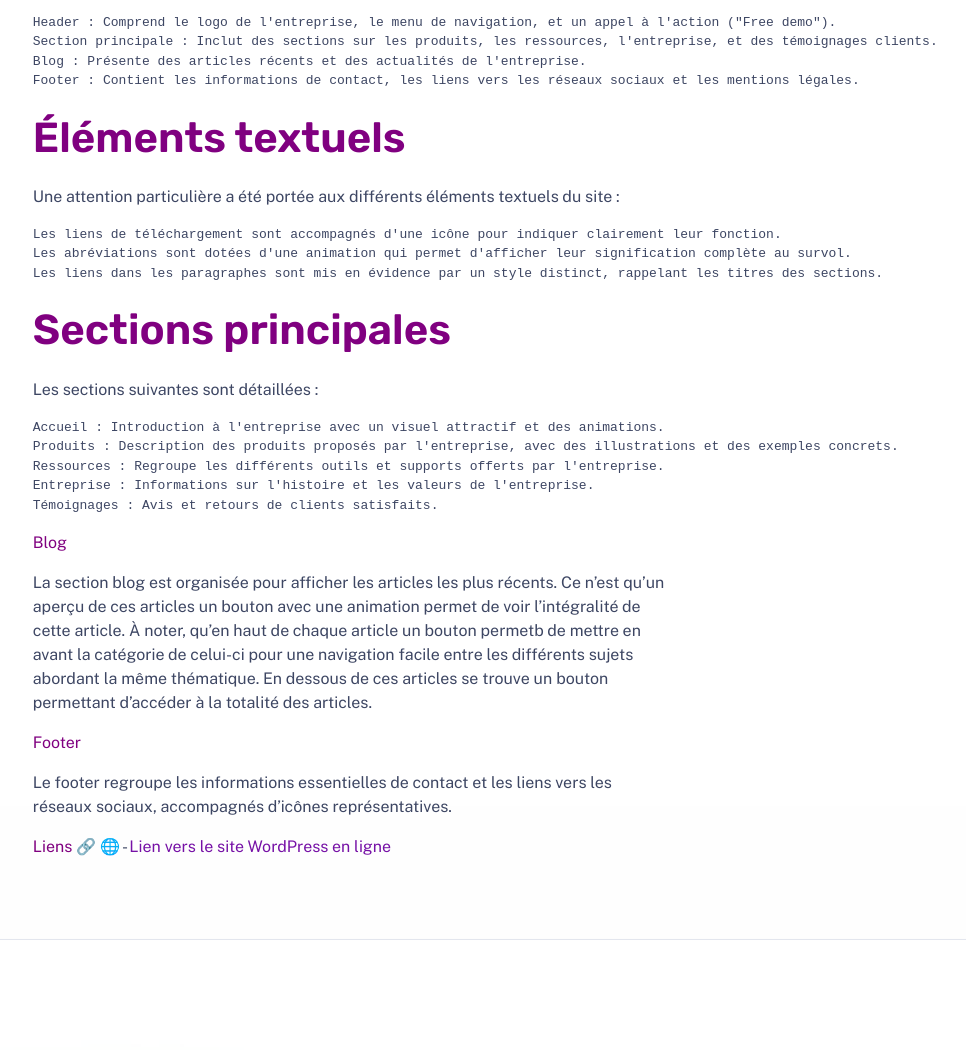
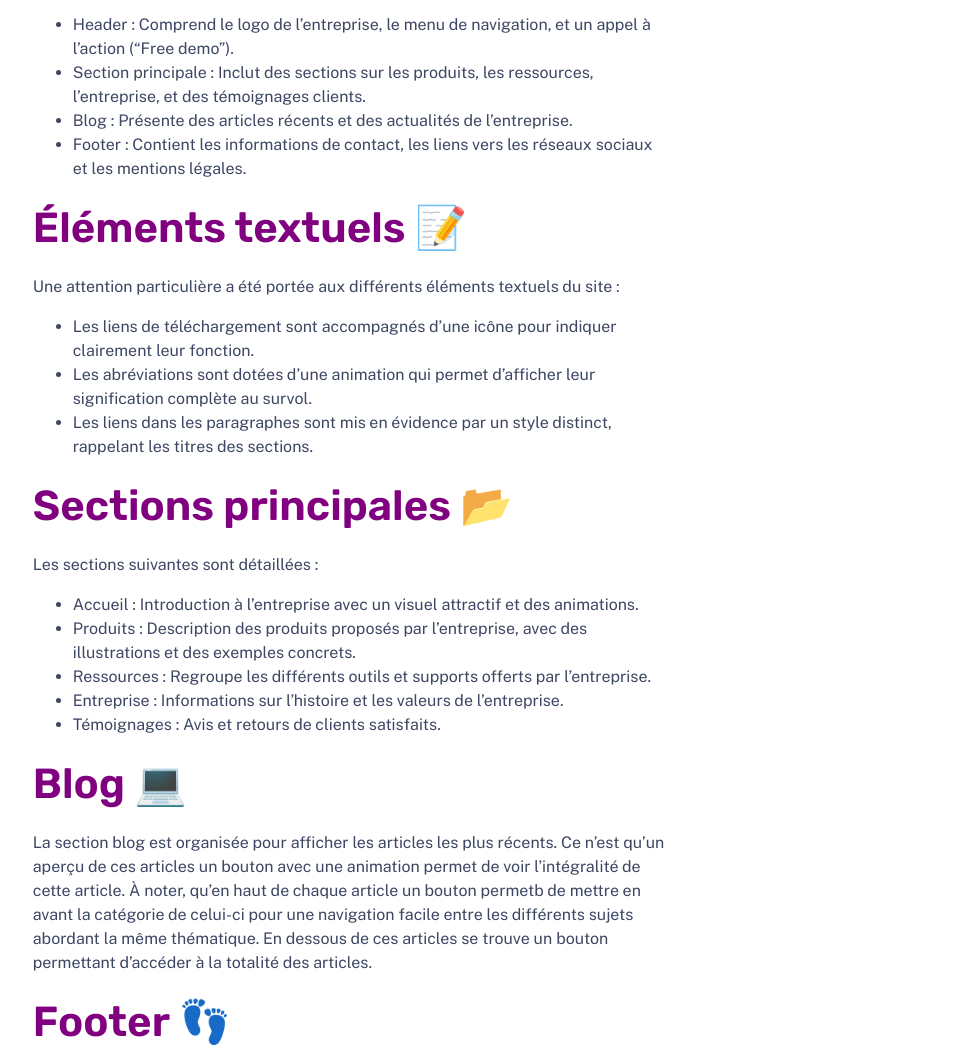
Before and after one commit to N-BLET/portfolio, an Astro site: page /work/sitewp in a window 1280 px wide. Shown: the part 1373-2423 px from the top of the page, without its empty margins (289-1255 px from the left). Built offline with nearby package versions, Linux system fonts and the light colour scheme; Astro itself is replaced by a stand-in of ours.

Commit message:
correction markdown WordPress project

```diff
--- a/src/content/work/SiteWp.md
+++ b/src/content/work/SiteWp.md
@@ -23,37 +23,38 @@ Me permettant de pratiquer la mise en ligne d'un site chez un hébergeur.
 
 La page est structurée en plusieurs parties :
 
-    Header : Comprend le logo de l'entreprise, le menu de navigation, et un appel à l'action ("Free demo").
-    Section principale : Inclut des sections sur les produits, les ressources, l'entreprise, et des témoignages clients.
-    Blog : Présente des articles récents et des actualités de l'entreprise.
-    Footer : Contient les informations de contact, les liens vers les réseaux sociaux et les mentions légales.
+- Header : Comprend le logo de l'entreprise, le menu de navigation, et un appel à l'action ("Free demo").
+- Section principale : Inclut des sections sur les produits, les ressources, l'entreprise, et des témoignages clients.
+- Blog : Présente des articles récents et des actualités de l'entreprise.
+- Footer : Contient les informations de contact, les liens vers les réseaux sociaux et les mentions légales.
 
-### <font color="purple">Éléments textuels</font>
+### <font color="purple">Éléments textuels</font> 📝
 
 Une attention particulière a été portée aux différents éléments textuels du site :
 
-    Les liens de téléchargement sont accompagnés d'une icône pour indiquer clairement leur fonction.
-    Les abréviations sont dotées d'une animation qui permet d'afficher leur signification complète au survol.
-    Les liens dans les paragraphes sont mis en évidence par un style distinct, rappelant les titres des sections.
+- Les liens de téléchargement sont accompagnés d'une icône pour indiquer clairement leur fonction.
+- Les abréviations sont dotées d'une animation qui permet d'afficher leur signification complète au survol.
+- Les liens dans les paragraphes sont mis en évidence par un style distinct, rappelant les titres des sections.
 
-### <font color="purple">Sections principales</font>
+### <font color="purple">Sections principales</font> 📂
 
 Les sections suivantes sont détaillées :
 
-    Accueil : Introduction à l'entreprise avec un visuel attractif et des animations.
-    Produits : Description des produits proposés par l'entreprise, avec des illustrations et des exemples concrets.
-    Ressources : Regroupe les différents outils et supports offerts par l'entreprise.
-    Entreprise : Informations sur l'histoire et les valeurs de l'entreprise.
-    Témoignages : Avis et retours de clients satisfaits.
+- Accueil : Introduction à l'entreprise avec un visuel attractif et des animations.
+- Produits : Description des produits proposés par l'entreprise, avec des illustrations et des exemples concrets.
+- Ressources : Regroupe les différents outils et supports offerts par l'entreprise.
+- Entreprise : Informations sur l'histoire et les valeurs de l'entreprise.
+- Témoignages : Avis et retours de clients satisfaits.
 
-<font color="purple">Blog</font>
+### <font color="purple">Blog</font> 💻
 
 La section blog est organisée pour afficher les articles les plus récents. Ce n'est qu'un aperçu de ces articles un bouton avec une animation permet de voir l'intégralité de cette article. À noter, qu'en haut de chaque article un bouton permetb de mettre en avant la catégorie de celui-ci pour une navigation facile entre les différents sujets abordant la même thématique.
 En dessous de ces articles se trouve un bouton permettant d'accéder à la totalité des articles.
 
-<font color="purple">Footer</font>
+### <font color="purple">Footer</font> 👣
 
 Le footer regroupe les informations essentielles de contact et les liens vers les réseaux sociaux, accompagnés d'icônes représentatives.
 
-<font color="purple">Liens</font> 🔗
+### <font color="purple">Liens</font> 🔗
+
 🌐 - <a href="https://testblet.go.yj.fr" target="_blank">Lien vers le site WordPress en ligne</a>
```
